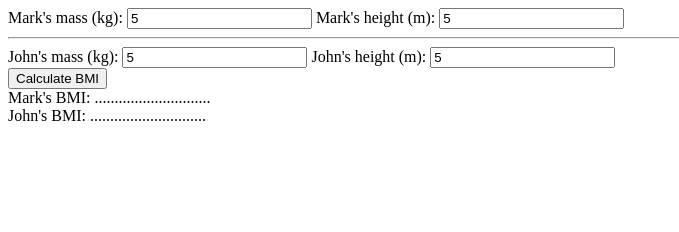
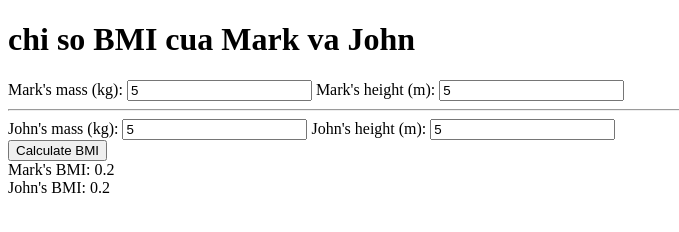
Before and after one commit to NguyenCuong1242/20102161_NguyenVanCuong_lab01, a plain HTML site: page minhchung/index.html in a window 1280 px wide. Both pictures are taken after typing "5", "5", "5", "5" into the empty fields and a click on the button "Calculate BMI". Shown: the whole page, without its empty margins (0-679 px from the left). Drawn offline with Linux system fonts and the light colour scheme.

Commit message:
Update index.html

```diff
--- a/minhchung/index.html
+++ b/minhchung/index.html
@@ -6,6 +6,7 @@
     <title>JavaScript Fundamentals Part 1</title>
   </head>
   <body>
+    <h1>chi so BMI cua Mark va John</h1>
     <span>Mark's mass (kg): </span>
     <input type="number" id="markWeight" />
 
@@ -28,3 +29,38 @@
     <br />
     <span>John's BMI: </span>
     <span id="JohnBMI">.............................</span>
+
+    <script>
+      function calculateBMI() {
+        const markWeight = parseFloat(
+          document.getElementById("markWeight").value
+        );
+        const markHeight = parseFloat(
+          document.getElementById("markHeight").value
+        );
+        const johnWeight = parseFloat(
+          document.getElementById("johnWeight").value
+        );
+        const johnHeight = parseFloat(
+          document.getElementById("johnHeight").value
+        );
+
+        const markBMI = (markWeight / markHeight ** 2);
+        const johnBMI = (johnWeight / johnHeight ** 2);
+
+        //const markBMI = (markWeight / markHeight ** 2).toFixed(2);
+        //const johnBMI = (johnWeight / johnHeight ** 2).toFixed(2);
+
+        document.getElementById("MarkBMI").textContent = markBMI;
+        document.getElementById("JohnBMI").textContent = johnBMI;
+
+        console.log(`Mark's BMI: ${markBMI}, John's BMI: ${johnBMI}`);
+
+        const markHigherBMI = parseFloat(markBMI) > parseFloat(johnBMI);
+        console.log(`Mark's BMI: ${markBMI}, John's BMI: ${johnBMI}`);
+        console.log(`Is Mark's BMI higher than John's? ${markHigherBMI}`);
+      }
+    </script>
+    <!-- Tạo biến Boolean 'markHigherBMI' chứa thông tin về liệu Mark có chỉ số BMI cao hơn John hay không. -->
+  </body>
+</html>
```
